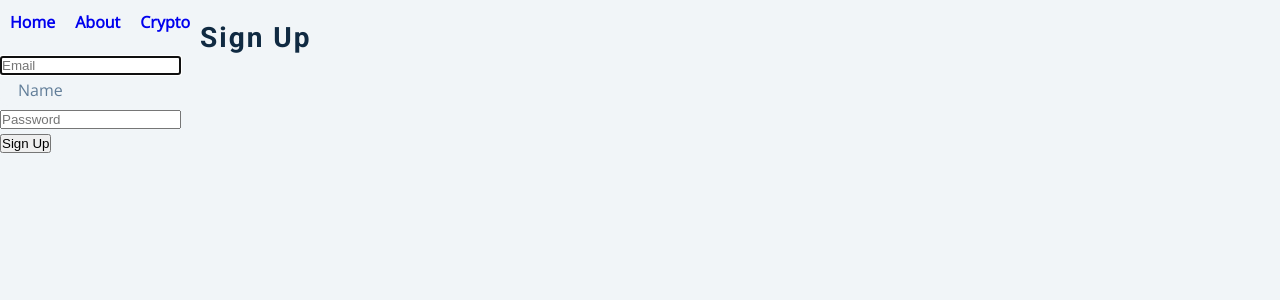
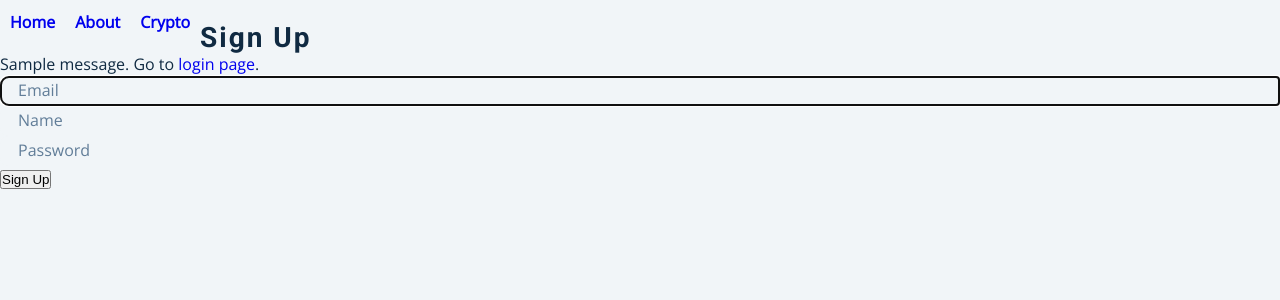
Before and after one commit to dcallif/CryptoWatcher, a Flask app: page /signup in a window 1280 px wide. Shown: the part 76-376 px from the top of the page. Run offline with Flask 2, Linux system fonts and the light colour scheme; tables that the repository leaves empty hold one stand-in row (values such as "Sample post"); one stand-in notice (Sample message) is shown.

Commit message:
signup flow works and login is in-progress

```diff
--- a/app/app.py
+++ b/app/app.py
@@ -1,9 +1,16 @@
-from flask import Flask, render_template, request, jsonify, Blueprint
+from flask import Flask, render_template, request, jsonify, flash, redirect, url_for
+from werkzeug.security import check_password_hash, generate_password_hash
 
 from models import Schema
-from service import CryptoWatcherService
+from service import CryptoWatcherService, UserService
+from flask_login import LoginManager, login_required, current_user, login_user
 
+login_manager = LoginManager()
 app = Flask(__name__, template_folder='../templates', static_folder='../static')
+login_manager.init_app(app)
+
+app.config['SECRET_KEY'] = 'secret-key-goes-here'
+app.config['SQLALCHEMY_DATABASE_URI'] = 'sqlite:///watcher.db'
 
 
 @app.after_request
@@ -52,18 +59,56 @@ def delete_item(token_id):
 
 
 @app.route('/profile')
+@login_required
 def profile():
-    return render_template('profile.html')
+    return render_template('profile.html', name=current_user.name)
 
 
-@app.route('/login')
+@app.route('/login', methods=['GET', 'POST'])
 def login():
-    return render_template('login.html')
+    if request.method == 'GET':
+        return render_template('login.html')
+    if request.method == 'POST':
+        email = request.form.get('email')
+        password = request.form.get('password')
+        remember = True if request.form.get('remember') else False
+
+        user = UserService().get_by_id(email)[0]
+
+        # check if user actually exists
+        # take the user supplied password, hash it, and compare it to the hashed password in database
+        # if not user or not check_password_hash(user.password, password):
+        if not user or not check_password_hash(user.get('password'), password):
+            flash('Please check your login details and try again.')
+            return redirect(url_for('login'))  # if user doesn't exist or password is wrong, reload the page
+
+        # if the above check passes, then we know the user has the right credentials
+        login_user(user, remember=remember, force=True)
+        return redirect(url_for('profile'))
 
 
-@app.route('/signup')
+@app.route('/signup', methods=['GET', 'POST'])
 def signup():
-    return render_template('signup.html')
+    if request.method == 'GET':
+        return render_template('signup.html')
+    if request.method == 'POST':
+        # code to validate and add user to database goes here
+        email = request.form.get('email')
+        name = request.form.get('name')
+        password = request.form.get('password')
+        flash('Email address already exists')
+        UserService().create(email, name, generate_password_hash(password, method='sha256'))
+        return redirect(url_for('signup'))
+
+
+@login_manager.user_loader
+def load_user(user_id):
+    return UserService.get_by_id(user_id)
+
+
+@app.route('/users', methods=['GET'])
+def get_users():
+    return jsonify(UserService().list())
 
 
 if __name__ == "__main__":
--- a/static/css/template.css
+++ b/static/css/template.css
@@ -258,6 +258,40 @@ input[type=number]::placeholder {
   font-family: var(--ff-secondary);
   color: var(--clr-grey-5);
 }
+input[type=email] {
+  width: 100%;
+  display: block;
+  padding: 0.25rem;
+  padding-left: 1rem;
+  background: var(--clr-grey-10);
+  border-top-left-radius: var(--radius);
+  border-bottom-left-radius: var(--radius);
+  border-color: transparent;
+  font-size: 1rem;
+  flex: 1 0 auto;
+  color: var(--clr-grey-5);
+}
+input[type=email]::placeholder {
+  font-family: var(--ff-secondary);
+  color: var(--clr-grey-5);
+}
+input[type=password] {
+  width: 100%;
+  display: block;
+  padding: 0.25rem;
+  padding-left: 1rem;
+  background: var(--clr-grey-10);
+  border-top-left-radius: var(--radius);
+  border-bottom-left-radius: var(--radius);
+  border-color: transparent;
+  font-size: 1rem;
+  flex: 1 0 auto;
+  color: var(--clr-grey-5);
+}
+input[type=password]::placeholder {
+  font-family: var(--ff-secondary);
+  color: var(--clr-grey-5);
+}
 .submit-btn {
   background: var(--clr-primary-8);
   border-color: transparent;
--- a/templates/profile.html
+++ b/templates/profile.html
@@ -2,6 +2,6 @@
 
 {% block content %}
 <h1 class="title">
-  Welcome, Daniel!
+  Welcome, {{ name }}!
 </h1>
 {% endblock %}
--- a/templates/signup.html
+++ b/templates/signup.html
@@ -4,6 +4,13 @@
 <div class="column is-4 is-offset-4">
     <h3 class="title">Sign Up</h3>
     <div class="box">
+        {% with messages = get_flashed_messages() %}
+{% if messages %}
+    <div class="notification is-danger">
+        {{ messages[0] }}. Go to <a href="{{ url_for('login') }}">login page</a>.
+    </div>
+{% endif %}
+{% endwith %}
         <form method="POST" action="/signup">
             <div class="field">
                 <div class="control">
```
Also changed, not shown: app/auth.py (deleted, +0 -18 lines), app/models.py (+43 -5 lines), app/service.py (+23 -1 lines), templates/about.html (+16 -2 lines), templates/index.html (deleted, +0 -10 lines), app/watcher.db (deleted).
